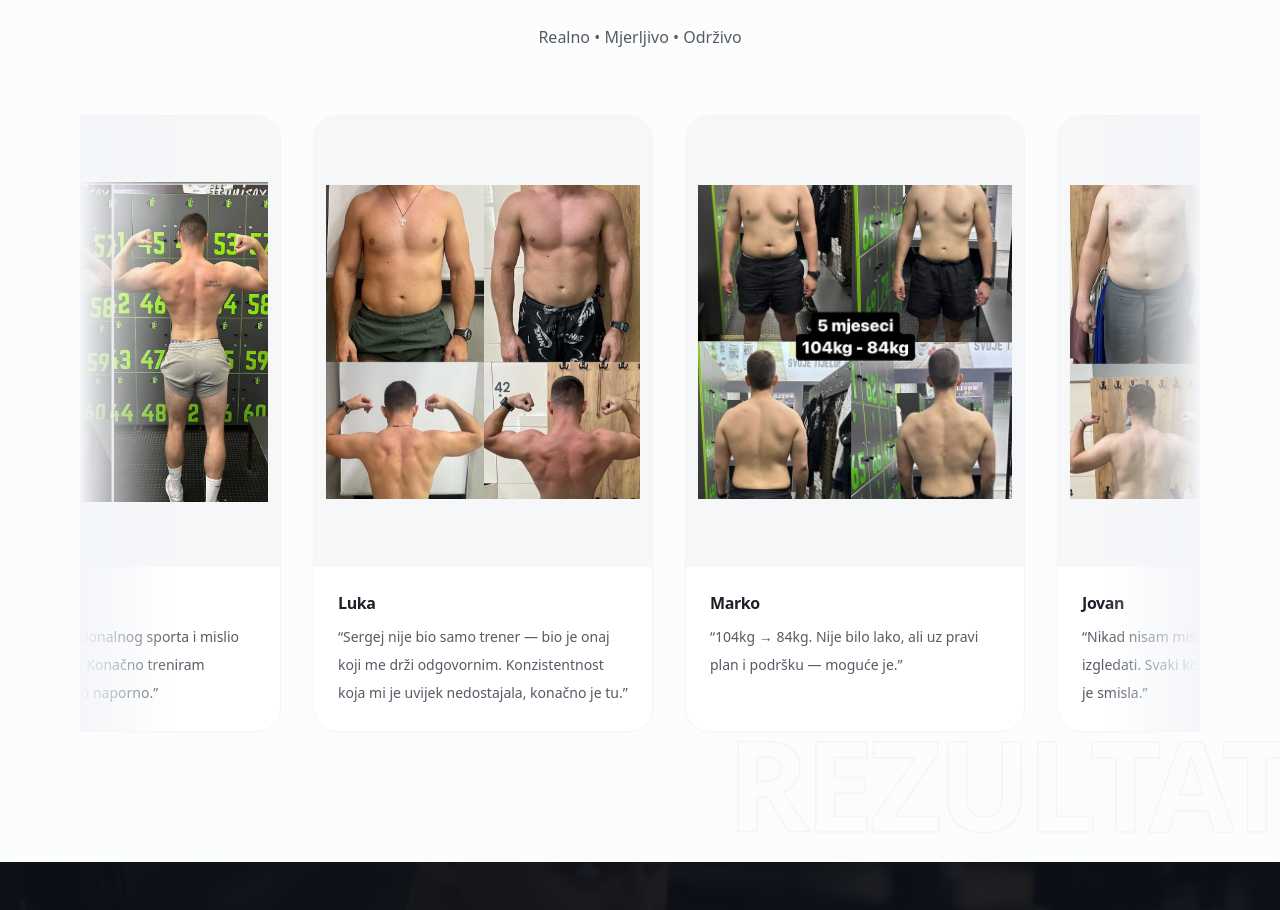
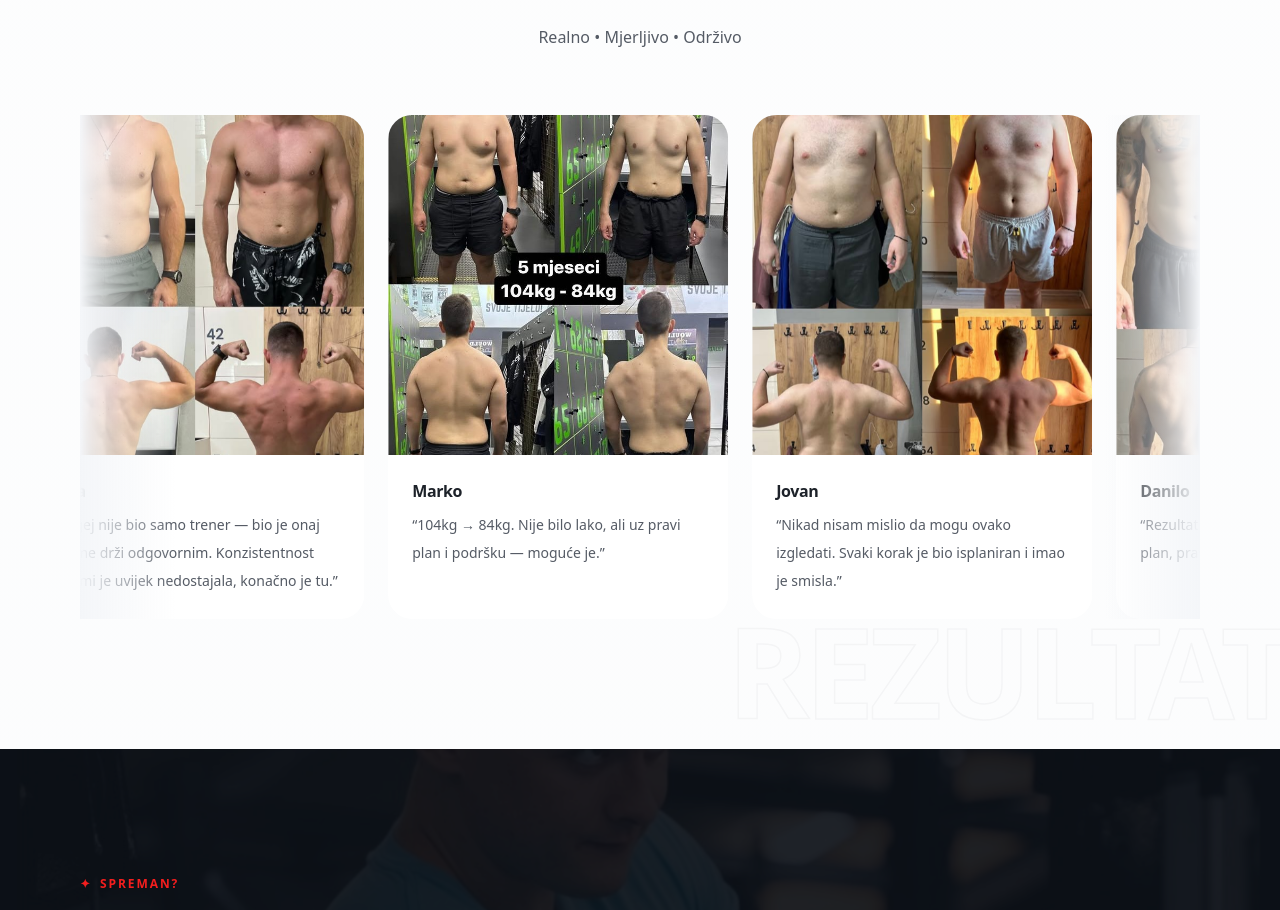
Before and after one commit to djajaa/seginsajt, a Next.js app: page / in a window 1280 px wide. Shown: the part 3295-4205 px from the top of the page. Built offline with nearby package versions, Linux system fonts and the light colour scheme.

Commit message:
Update page.tsx

```diff
--- a/src/app/page.tsx
+++ b/src/app/page.tsx
@@ -480,12 +480,10 @@ export default function Home() {
           </div>
 
           <div className="relative overflow-hidden">
-  {/* Lijevi fade */}
-  <div className="pointer-events-none absolute left-0 top-0 z-10 h-full w-24 bg-gradient-to-r from-[#f4f6f9] to-transparent" />
-  {/* Desni fade */}
-  <div className="pointer-events-none absolute right-0 top-0 z-10 h-full w-24 bg-gradient-to-l from-[#f4f6f9] to-transparent" />
+  <div className="pointer-events-none absolute left-0 top-0 z-10 h-full w-12 bg-gradient-to-r from-[#f4f6f9] to-transparent sm:w-24" />
+  <div className="pointer-events-none absolute right-0 top-0 z-10 h-full w-12 bg-gradient-to-l from-[#f4f6f9] to-transparent sm:w-24" />
 
-  <div className="flex [animation:marquee-slow_25s_linear_infinite]">
+  <div style={{ animation: "marquee-slow 35s linear infinite", display: "flex", width: "max-content" }}>
     {[
       {
         src: "/images/transformations/client-1.png",
@@ -551,10 +549,10 @@ export default function Home() {
     ].map((item, i) => (
       <div
         key={i}
-        className="mx-4 w-[340px] flex-shrink-0 overflow-hidden rounded-[24px] bg-white border border-gray-100"
+        className="mx-3 w-[260px] flex-shrink-0 overflow-hidden rounded-[24px] bg-white sm:w-[340px]"
       >
-        <div className="relative aspect-[3/4] overflow-hidden bg-bg2">
-  <Image src={item.src} alt={item.name} fill className="object-contain p-3" />
+        <div className="relative aspect-square overflow-hidden bg-bg2">
+  <Image src={item.src} alt={item.name} fill className="object-contain" />
 </div>
         <div className="p-6">
           <h3 className="text-base font-bold text-header">{item.name}</h3>
```
